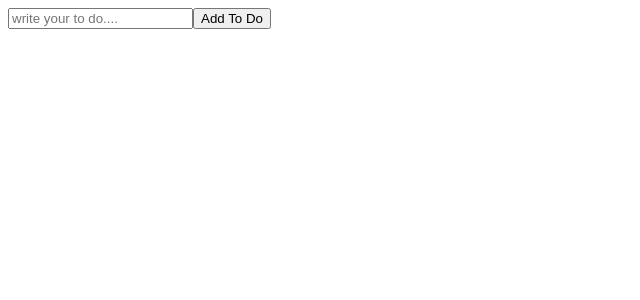
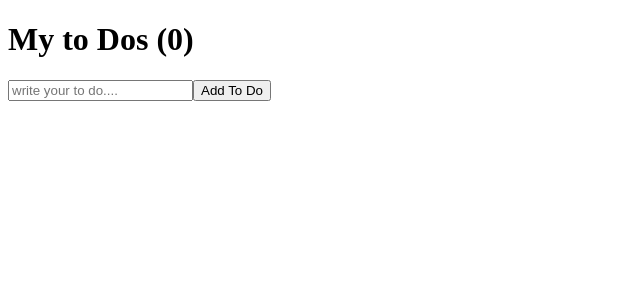
Before and after one commit to hoyo1744/react-practice, a React (Create React App) app in the folder my-app/: page / in a window 1280 px wide. Shown: the top 300 px of the page, without its empty margins (0-640 px from the left). Built offline with nearby package versions, Linux system fonts and the light colour scheme.

Commit message:
#7.0 To Do List part One

```diff
--- a/my-app/src/App.js
+++ b/my-app/src/App.js
@@ -69,6 +69,9 @@ function App() {
     return (
 
         <div>
+            <h1>
+                My to Dos ({toDos.length})
+            </h1>
             <form onSubmit={onSubmit}>
                 <input onChange={onChange} value={toDo} type="text" placeholder="write your to do...."/>
                 <button>Add To Do</button>
```
